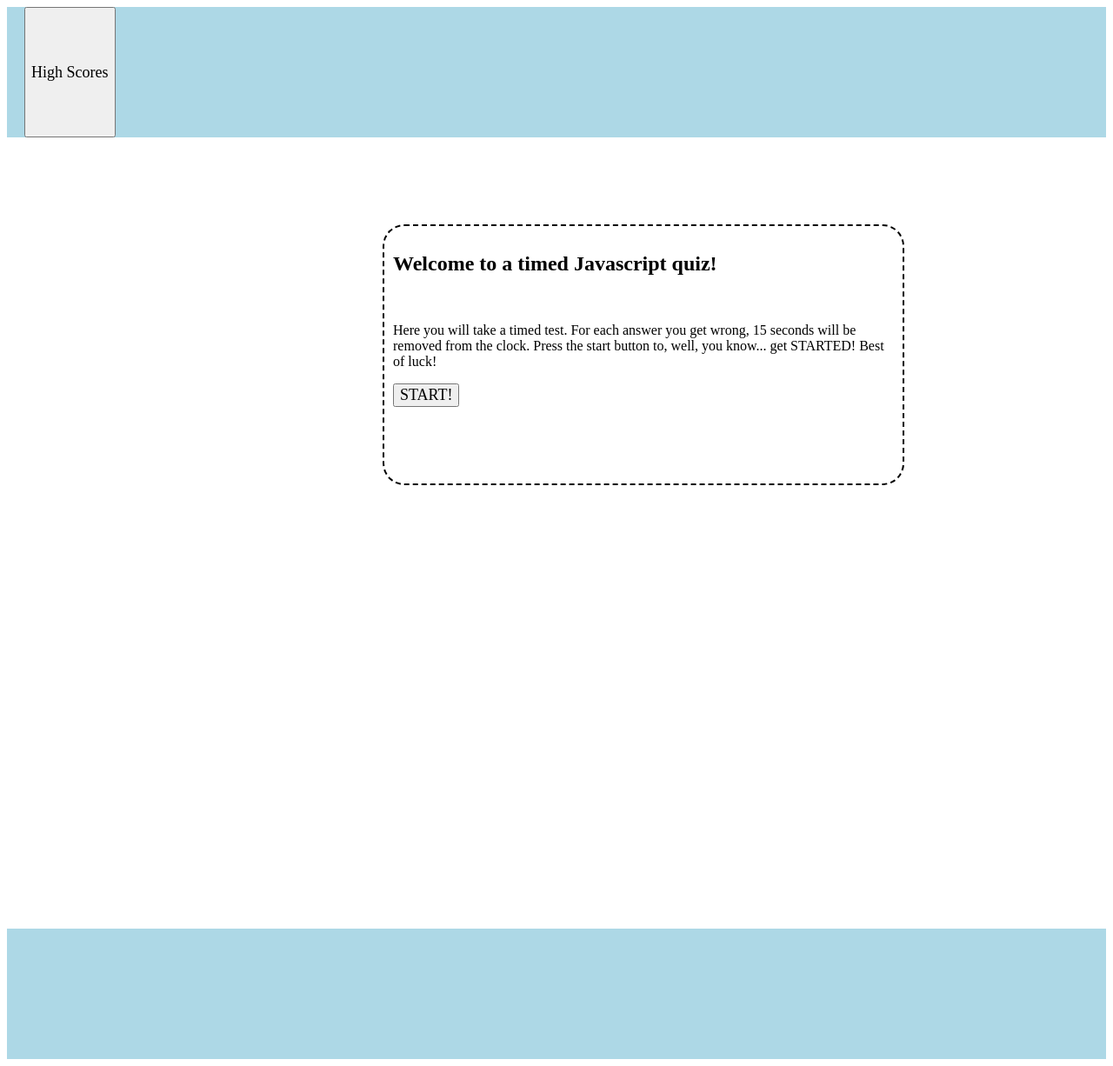
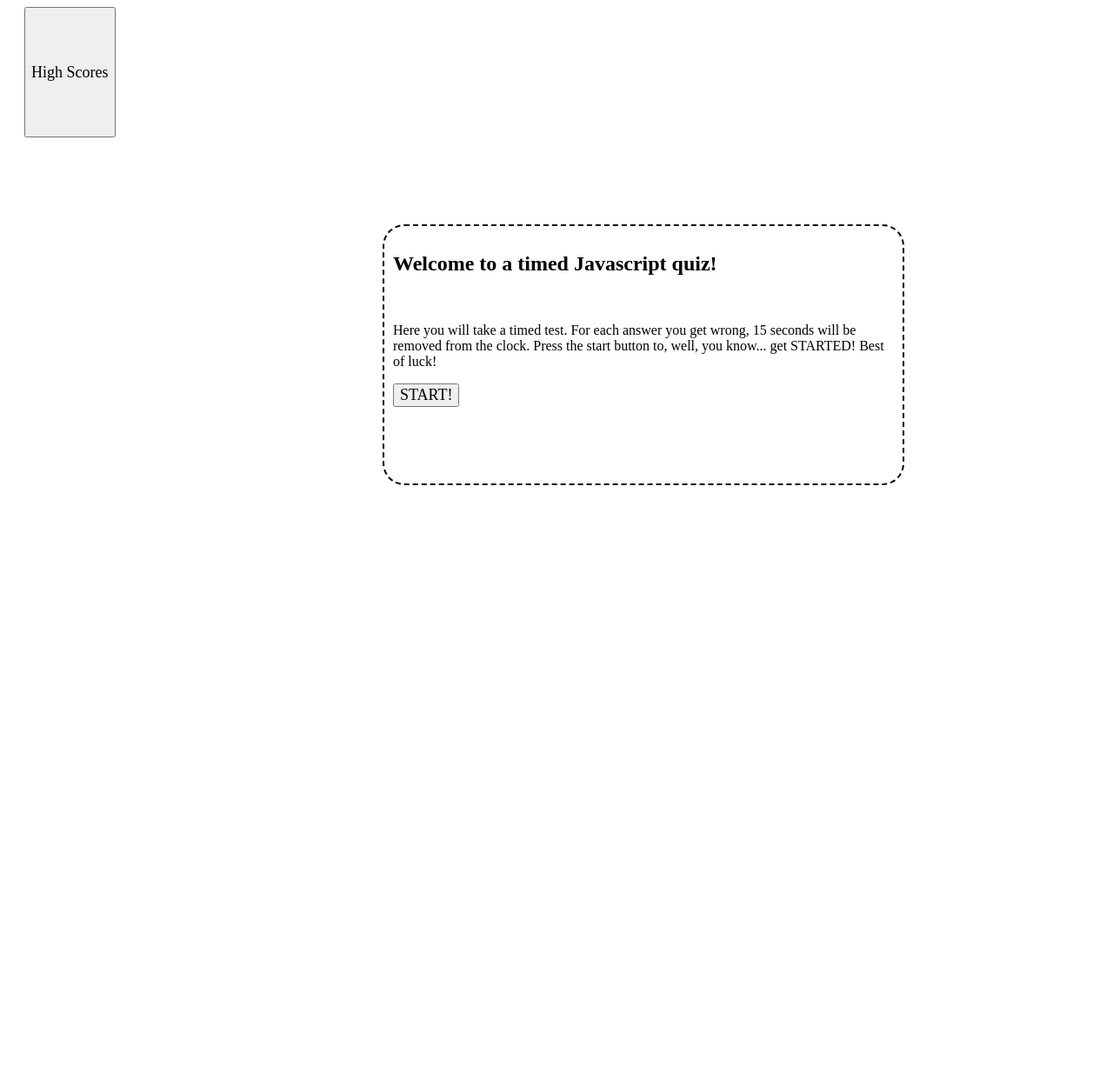
Before and after one commit to theAshRose/JS-timed-quiz, a plain HTML site: page index.html in a window 1280 px wide. Shown: the whole page at 87% size. Drawn offline with Linux system fonts and the light colour scheme.

Commit message:
css update

```diff
--- a/assets/css/style.css
+++ b/assets/css/style.css
@@ -19,7 +19,6 @@ header {
     height: 150px;
     padding-left:20px;
     padding-right:20px;
-    background-color: lightblue;
 }
 footer {
     display: flex;
@@ -28,7 +27,6 @@ footer {
     height: 150px;
     padding-left:20px;
     padding-right:20px;
-    background-color: lightblue;
     margin-top:10px;
 }
 
```
